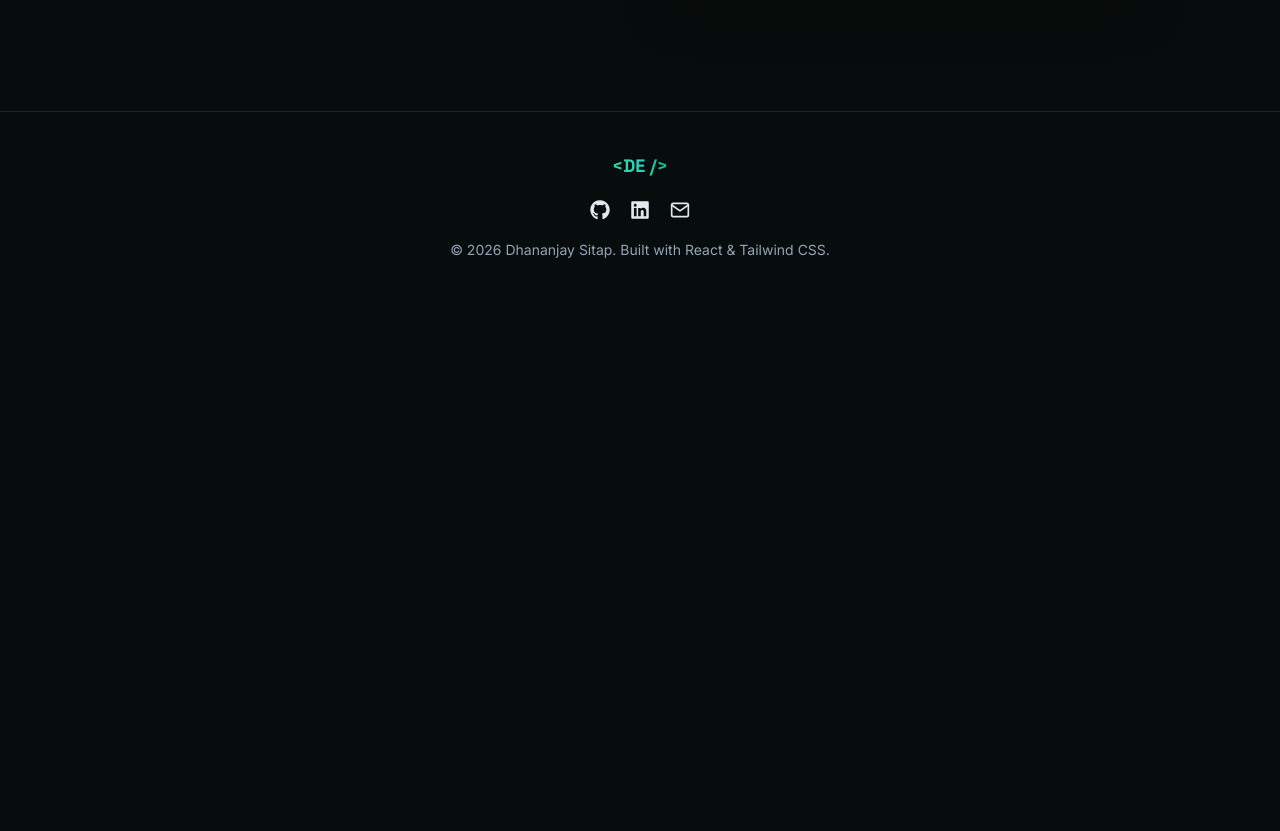
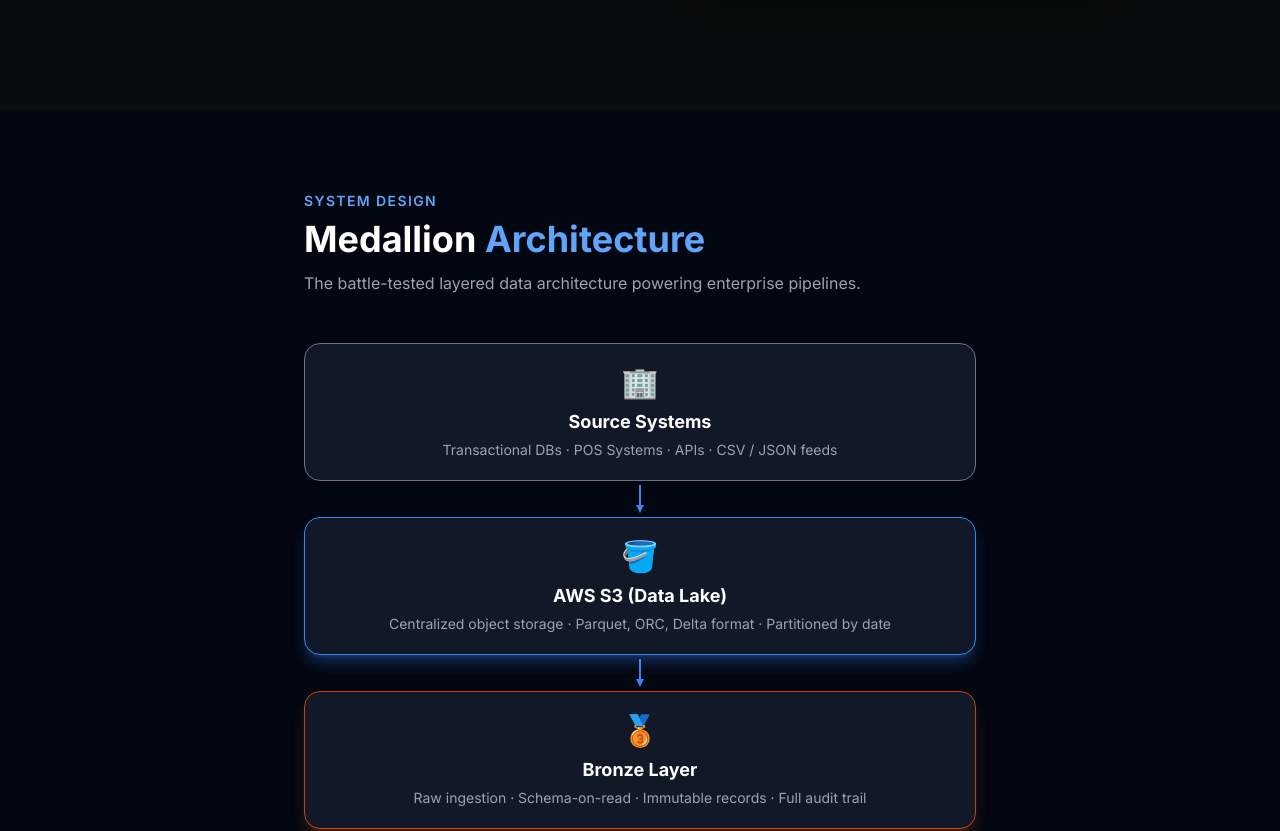
Before and after one commit to DHANANJAYSITAP01/portfolio2, a React (Vite) app: page / in a window 1280 px wide. Shown: the part 9195-10026 px from the top of the page. Before the commit the page ends 9495 px from the top, so only its background shows below. Built offline with nearby package versions, Linux system fonts and the light colour scheme.

Commit message:
Update App.jsx

```diff
--- a/src/App.jsx
+++ b/src/App.jsx
@@ -12,6 +12,7 @@ import GitHubStats from "./components/GitHubStats.jsx";
 import Blog from "./components/Blog.jsx";
 import Contact from "./components/Contact.jsx";
 import Footer from "./components/Footer.jsx";
+import MedallionArchitecture from "./components/MedallionArchitecture";
 
 export default function App() {
   return (
@@ -30,6 +31,7 @@ export default function App() {
         <GitHubStats />
         <Blog />
         <Contact />
+        <MedallionArchitecture />
       </main>
       <Footer />
     </>
```
